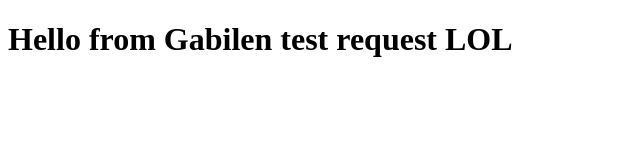
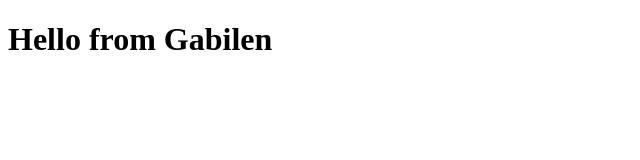
Before and after one commit to gabilen/gabilen.github.io, a website: page index.html in a window 1280 px wide. Shown: the whole page, without its empty margins (0-640 px from the left). Drawn offline with Linux system fonts and the light colour scheme.

Commit message:
changed test

```diff
--- a/index.html
+++ b/index.html
@@ -6,6 +6,6 @@
     <title>Gabilen</title>
 </head>
 <body class="b-page">
-    <h1>Hello from Gabilen test request LOL</h1>
+    <h1>Hello from Gabilen</h1>
 </body>
 </html>
```
Also changed, not shown: 1 other file.
